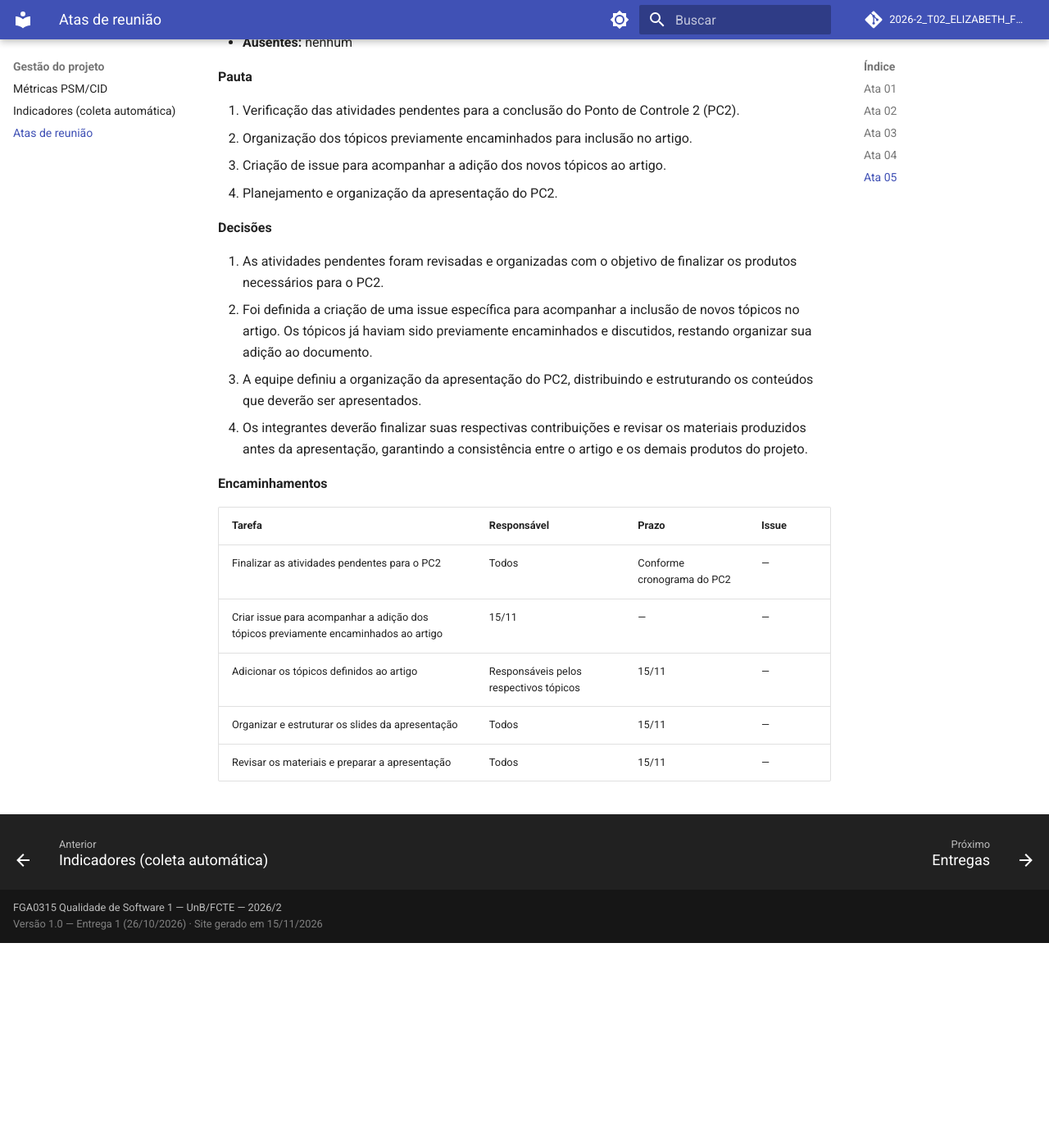
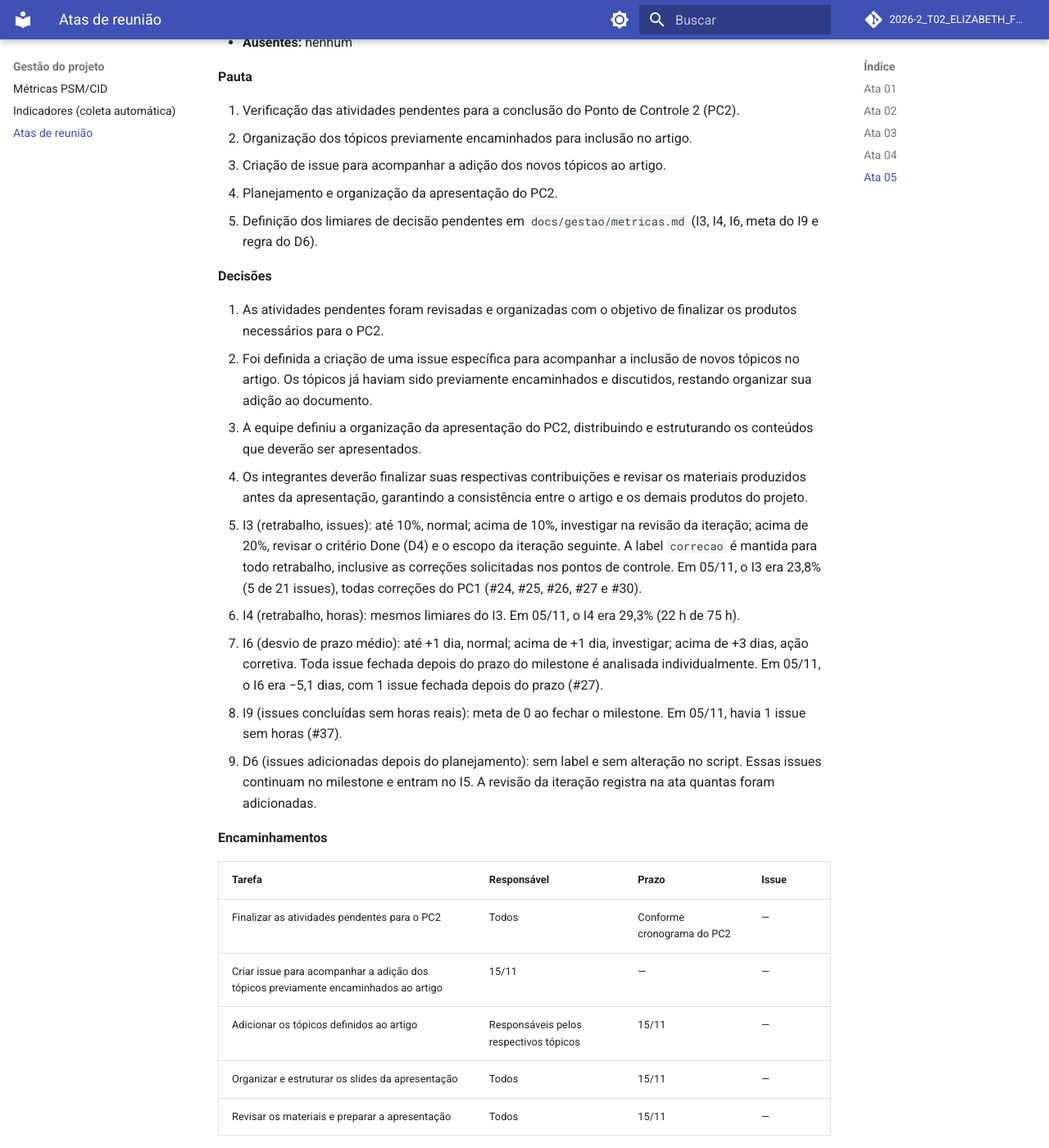
Before and after one commit to FCTE-Qualidade-de-Software-1/2026-2_T02_ELIZABETH_FRIEDMAN, an MkDocs documentation site: the page built from docs/gestao/atas.md, in a window 1280 px wide and 1400 px high, scrolled down 6837 px. Shown: the whole window at 82% size. Built offline with MkDocs 1.6.1 and Material for MkDocs 9.7.7, drawn with Linux system fonts in a browser that asks for light colours; comment, search, counter and statistics services are not loaded; before the commit the page ends 7987 px from its top, so only the background shows below that.

Commit message:
docs: altera issue 5

```diff
--- a/docs/gestao/atas.md
+++ b/docs/gestao/atas.md
@@ -190,6 +190,7 @@ Ver também: [Métricas PSM/CID](metricas.md).
 2. Organização dos tópicos previamente encaminhados para inclusão no artigo.
 3. Criação de issue para acompanhar a adição dos novos tópicos ao artigo.
 4. Planejamento e organização da apresentação do PC2.
+5. Definição dos limiares de decisão pendentes em `docs/gestao/metricas.md` (I3, I4, I6, meta do I9 e regra do D6).
 
 **Decisões**
 
@@ -197,6 +198,11 @@ Ver também: [Métricas PSM/CID](metricas.md).
 2. Foi definida a criação de uma issue específica para acompanhar a inclusão de novos tópicos no artigo. Os tópicos já haviam sido previamente encaminhados e discutidos, restando organizar sua adição ao documento.
 3. A equipe definiu a organização da apresentação do PC2, distribuindo e estruturando os conteúdos que deverão ser apresentados.
 4. Os integrantes deverão finalizar suas respectivas contribuições e revisar os materiais produzidos antes da apresentação, garantindo a consistência entre o artigo e os demais produtos do projeto.
+5. I3 (retrabalho, issues): até 10%, normal; acima de 10%, investigar na revisão da iteração; acima de 20%, revisar o critério Done (D4) e o escopo da iteração seguinte. A label `correcao` é mantida para todo retrabalho, inclusive as correções solicitadas nos pontos de controle. Em 05/11, o I3 era 23,8% (5 de 21 issues), todas correções do PC1 (#24, #25, #26, #27 e #30).
+6. I4 (retrabalho, horas): mesmos limiares do I3. Em 05/11, o I4 era 29,3% (22 h de 75 h).
+7. I6 (desvio de prazo médio): até +1 dia, normal; acima de +1 dia, investigar; acima de +3 dias, ação corretiva. Toda issue fechada depois do prazo do milestone é analisada individualmente. Em 05/11, o I6 era −5,1 dias, com 1 issue fechada depois do prazo (#27).
+8. I9 (issues concluídas sem horas reais): meta de 0 ao fechar o milestone. Em 05/11, havia 1 issue sem horas (#37).
+9. D6 (issues adicionadas depois do planejamento): sem label e sem alteração no script. Essas issues continuam no milestone e entram no I5. A revisão da iteração registra na ata quantas foram adicionadas.
 
 **Encaminhamentos**
 
```
